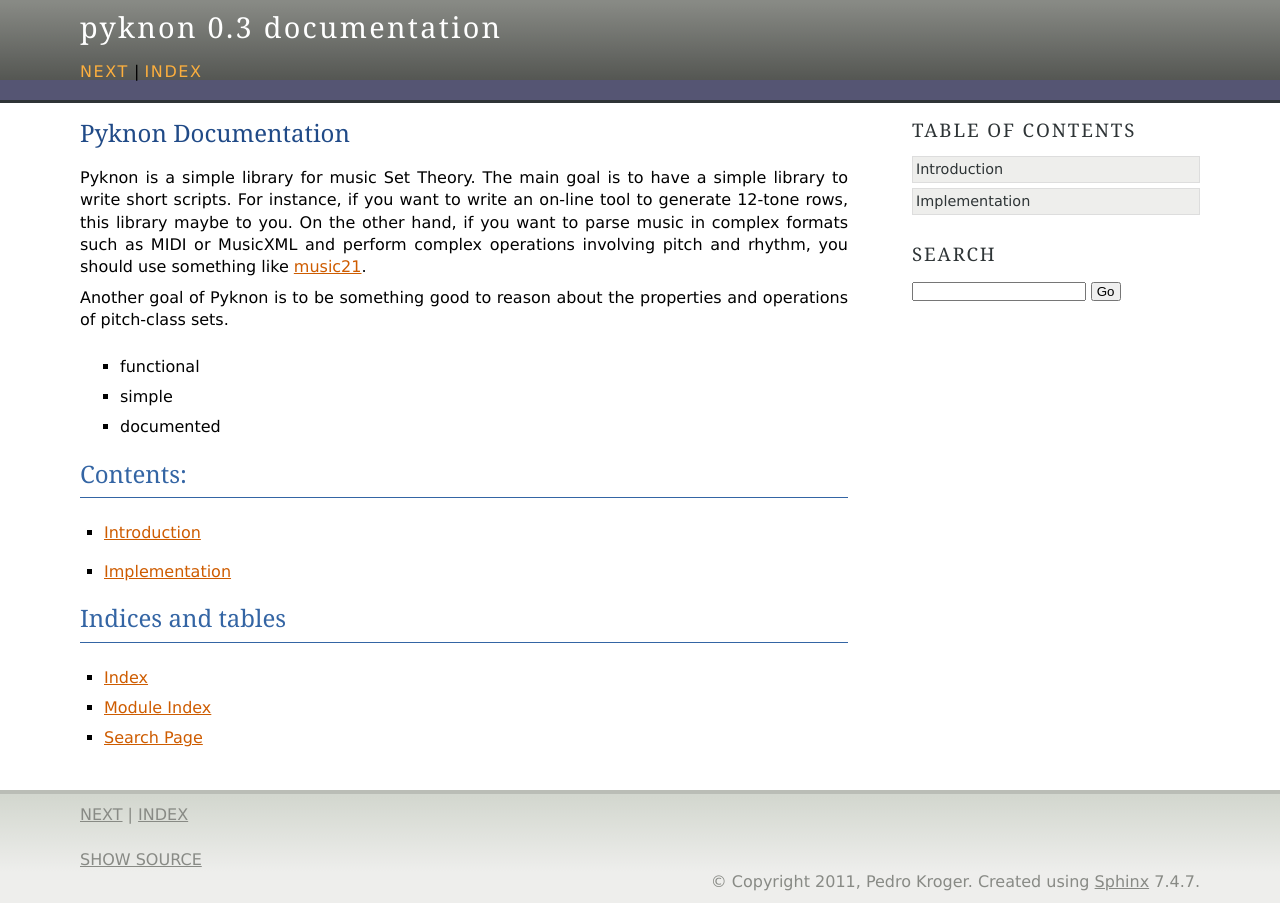
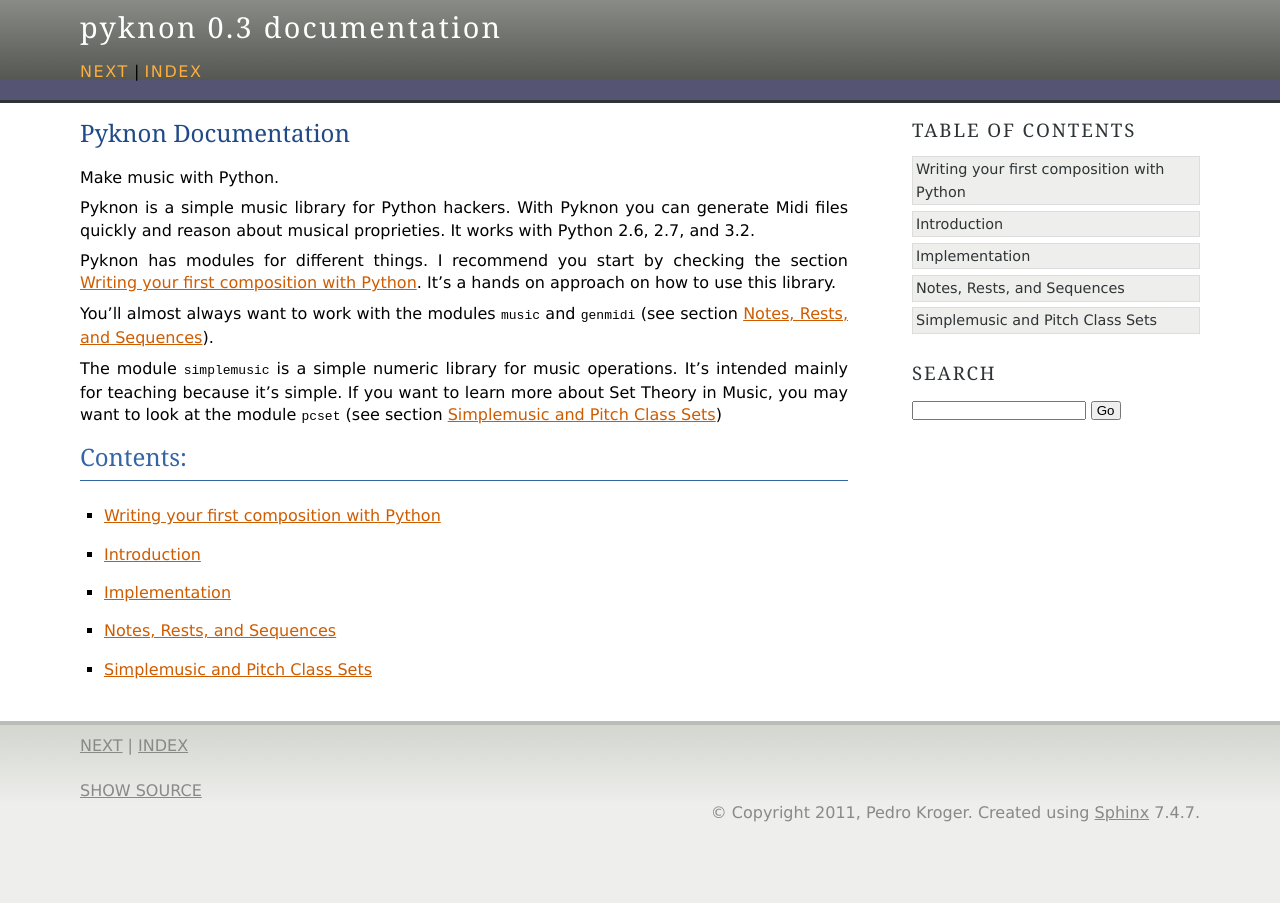
Before and after one commit to kroger/pyknon, a Sphinx documentation site: the page built from docs/index.rst, in a window 1280 px wide. Built offline with Sphinx 7.4.7, drawn with Linux system fonts in a browser that asks for light colours; formulas are drawn with MathJax 3.

Commit message:
Basic documentation

```diff
--- a/docs/conf.py
+++ b/docs/conf.py
@@ -3,6 +3,7 @@
 import sys, os
 
 sys.path.append(os.path.abspath('extensions'))
+sys.path.append(os.path.abspath("../pyknon"))
 
 # -- General configuration -----------------------------------------------------
 
--- a/docs/index.rst
+++ b/docs/index.rst
@@ -1,20 +1,24 @@
-Pyknon Documentation
-====================
+======================
+ Pyknon Documentation
+======================
 
-Pyknon is a simple library for music Set Theory. The main goal is to
-have a simple library to write short scripts. For instance, if you
-want to write an on-line tool to generate 12-tone rows, this library
-maybe to you. On the other hand, if you want to parse music in complex
-formats such as MIDI or MusicXML and perform complex operations
-involving pitch and rhythm, you should use something like
-`music21 <http://mit.edu/music21/>`_.
+.. rubric:: Make music with Python.
 
-Another goal of Pyknon is to be something good to reason about the
-properties and operations of pitch-class sets.
+Pyknon is a simple music library for Python hackers. With Pyknon you
+can generate Midi files quickly and reason about musical
+proprieties. It works with Python 2.6, 2.7, and 3.2.
 
-    * functional
-    * simple
-    * documented
+Pyknon has modules for different things. I recommend you start by
+checking the section :ref:`tutorial`. It's a hands on approach on how
+to use this library.
+
+You'll almost always want to work with the modules :mod:`music` and
+:mod:`genmidi` (see section :ref:`music`).
+
+The module :mod:`simplemusic` is a simple numeric library for music
+operations. It's intended mainly for teaching because it's simple. If
+you want to learn more about Set Theory in Music, you may want to look
+at the module :mod:`pcset` (see section :ref:`simplemusic`)
 
 Contents:
 ---------
@@ -22,11 +26,7 @@
 .. toctree::
    :maxdepth: 1
 
+   tutorial.rst
    pyknon.rst
-
-Indices and tables
-------------------
-
-* :ref:`genindex`
-* :ref:`modindex`
-* :ref:`search`
+   music.rst
+   simplemusic.rst
--- /dev/null
+++ b/docs/music.rst
@@ -0,0 +1,5 @@
+.. _music:
+
+=============================
+ Notes, Rests, and Sequences
+=============================
--- a/docs/pyknon.rst
+++ b/docs/pyknon.rst
@@ -26,7 +26,6 @@
 
 >>> calculate_duration(16, 2)
     Fraction(7, 64)
-
 
 Integer notation
 ----------------
--- /dev/null
+++ b/docs/simplemusic.rst
@@ -0,0 +1,5 @@
+.. _simplemusic:
+
+==================================
+ Simplemusic and Pitch Class Sets
+==================================
--- /dev/null
+++ b/docs/tutorial.rst
@@ -0,0 +1,5 @@
+.. _tutorial:
+
+============================================
+ Writing your first composition with Python
+============================================
```
Also changed, not shown: other parts of docs/pyknon.rst (+0 -2 lines), 5 other files.
